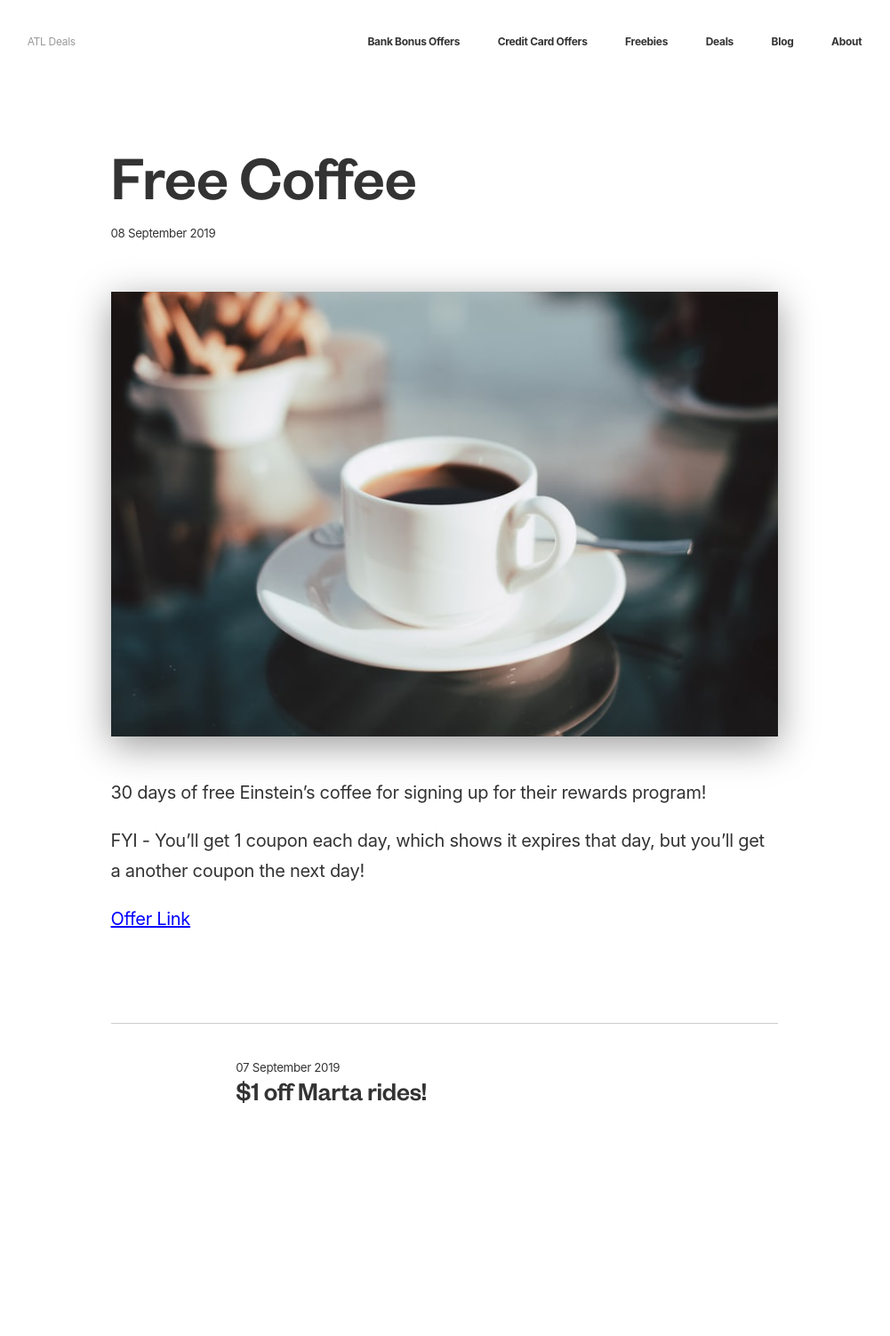
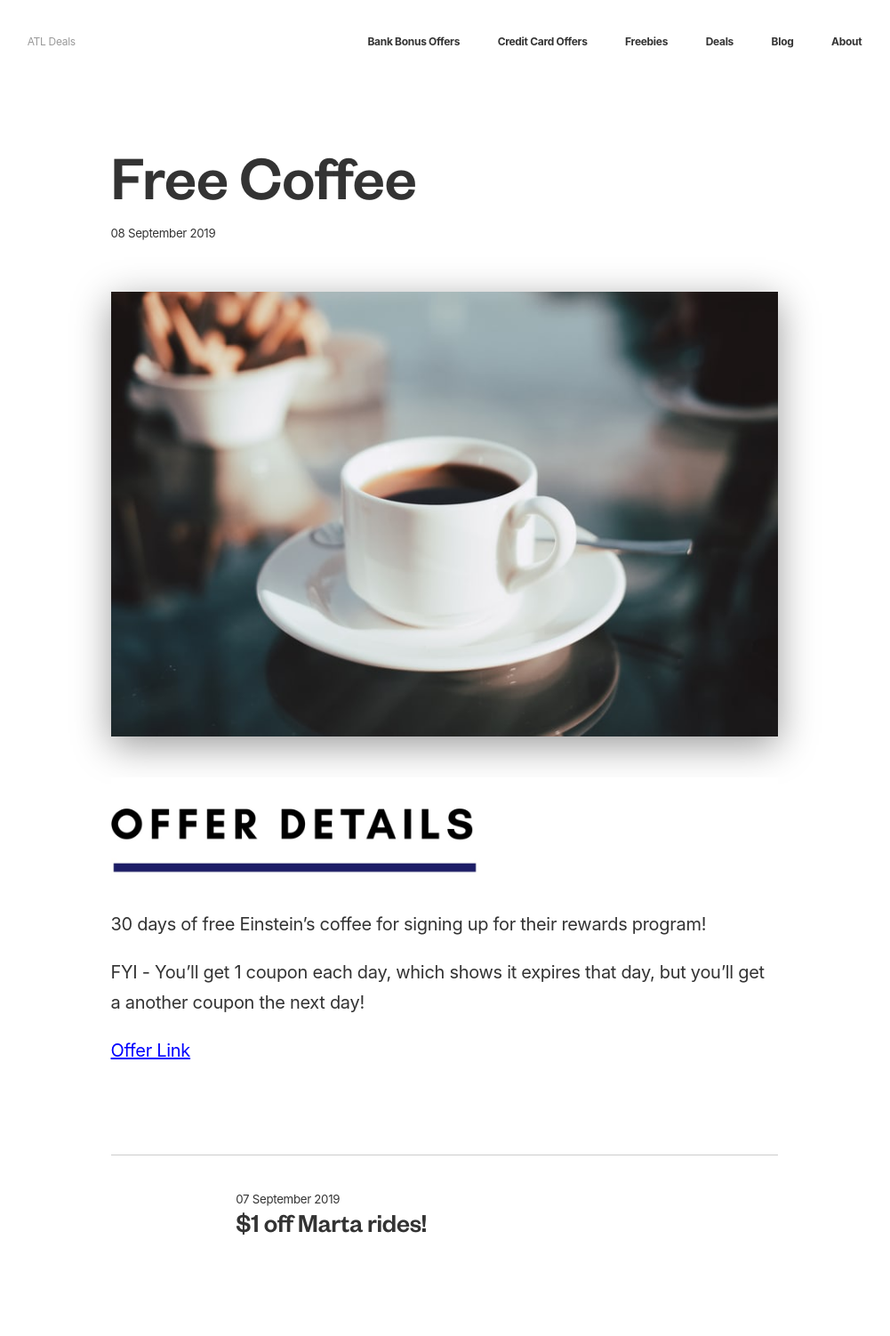
Before and after one commit to ohiosveryown/atldeals, a Jekyll site: the page built from _posts/2019-09-08-free-coffee.markdown, in a window 1280 px wide. Shown: the whole page at 89% size, without its empty margins (140-1141 px from the left). Built offline with Jekyll 4.4.1, drawn with Linux system fonts in a browser that asks for light colours; our own code applies the rules of GitHub Pages for plain Markdown files; before the commit the page ends 1354 px from its top, so only the background shows below that.

Commit message:
Updated Free Coffee

```diff
--- a/_posts/2019-09-08-free-coffee.markdown
+++ b/_posts/2019-09-08-free-coffee.markdown
@@ -9,6 +9,7 @@ image: "/uploads/56436166-2029-4526-9C5C-65F81A698C41.jpeg"
 description: 30 days of free Einstein’s coffee for signing up for their rewards program
 ---
 
+![CB77FAF1-4EEB-4475-969C-447156B15C15.jpeg](/uploads/CB77FAF1-4EEB-4475-969C-447156B15C15.jpeg)
 30 days of free Einstein’s coffee for signing up for their rewards program!
 
 FYI - You'll get 1 coupon each day, which shows it expires that day, but you'll get a another coupon the next day!
```
